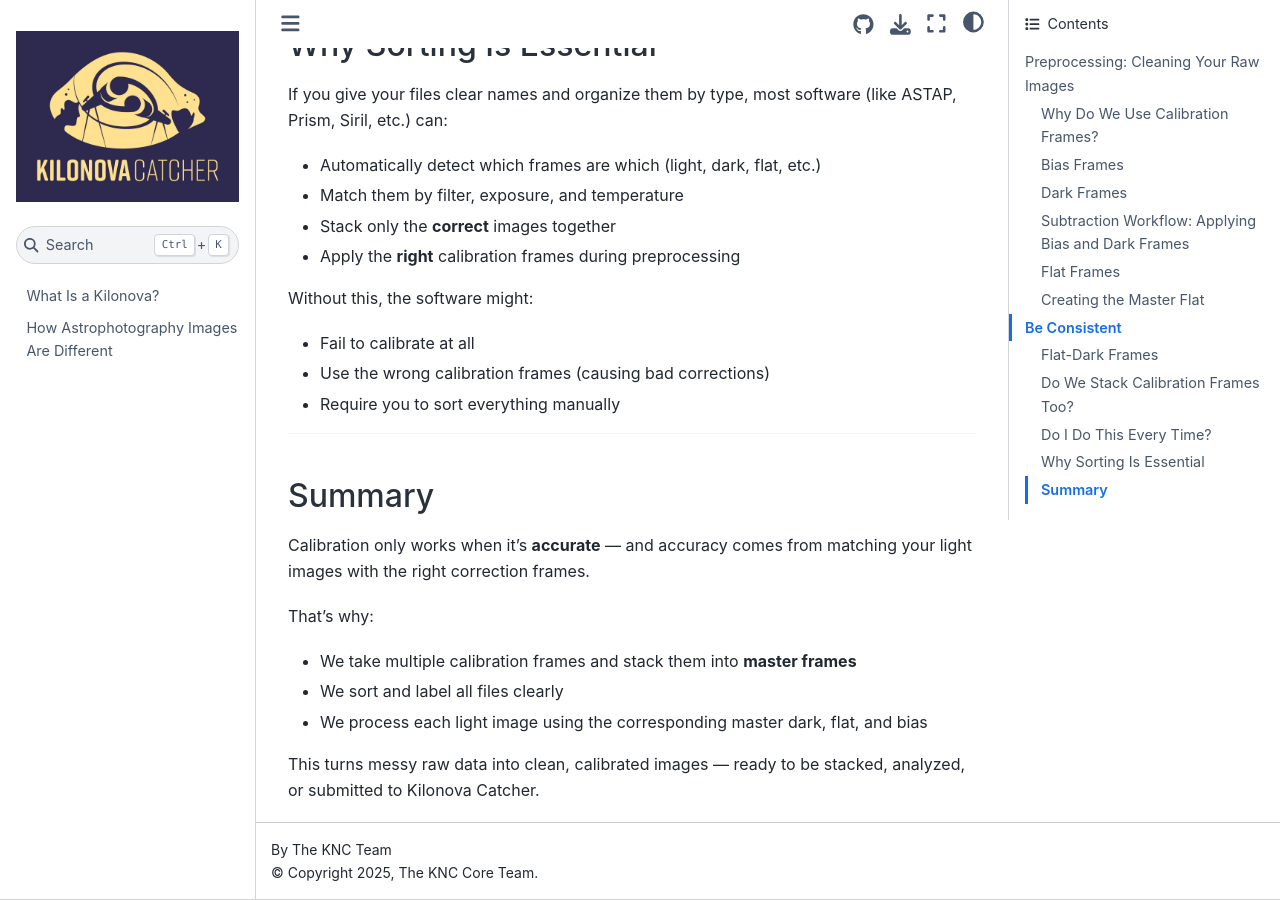
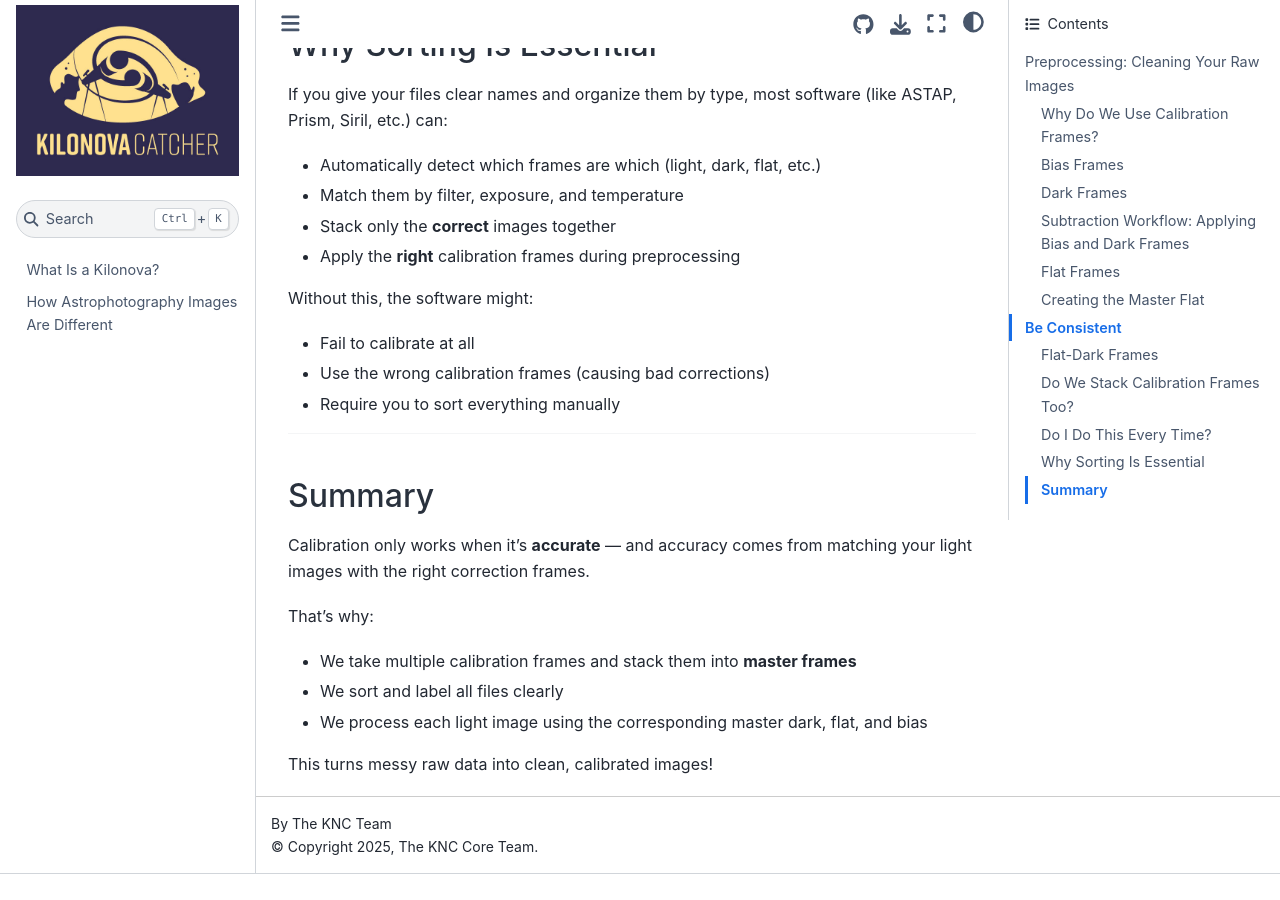
Before and after one commit to Kilonova-Catcher/KNC-Manual, a Sphinx documentation site: the page built from doc/calibration-frames.md, in a window 1280 px wide and 900 px high, scrolled down 5598 px. Built offline with Sphinx 7.4.7 and the Sphinx Book theme 1.1.4, drawn with Linux system fonts in a browser that asks for light colours; pages that are not in the unit, such as notebooks, are missing from menus; after the commit the page ends 6472 px from its top, so only the background shows below that.

Commit message:
Update calibration-frames.md

```diff
--- a/doc/calibration-frames.md
+++ b/doc/calibration-frames.md
@@ -196,4 +196,4 @@ That’s why:
 - We sort and label all files clearly
 - We process each light image using the corresponding master dark, flat, and bias
 
-This turns messy raw data into clean, calibrated images — ready to be stacked, analyzed, or submitted to Kilonova Catcher.
+This turns messy raw data into clean, calibrated images!
```
